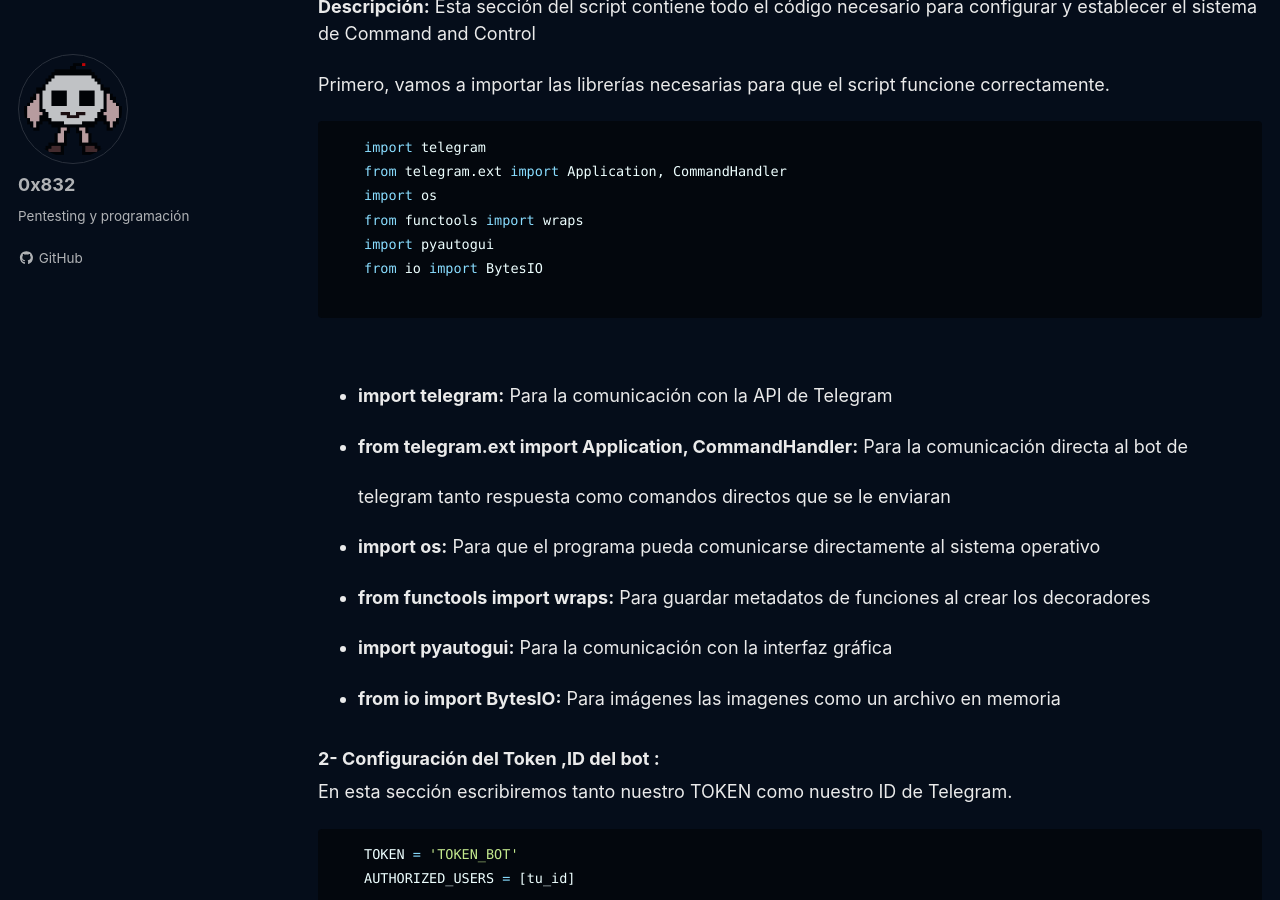
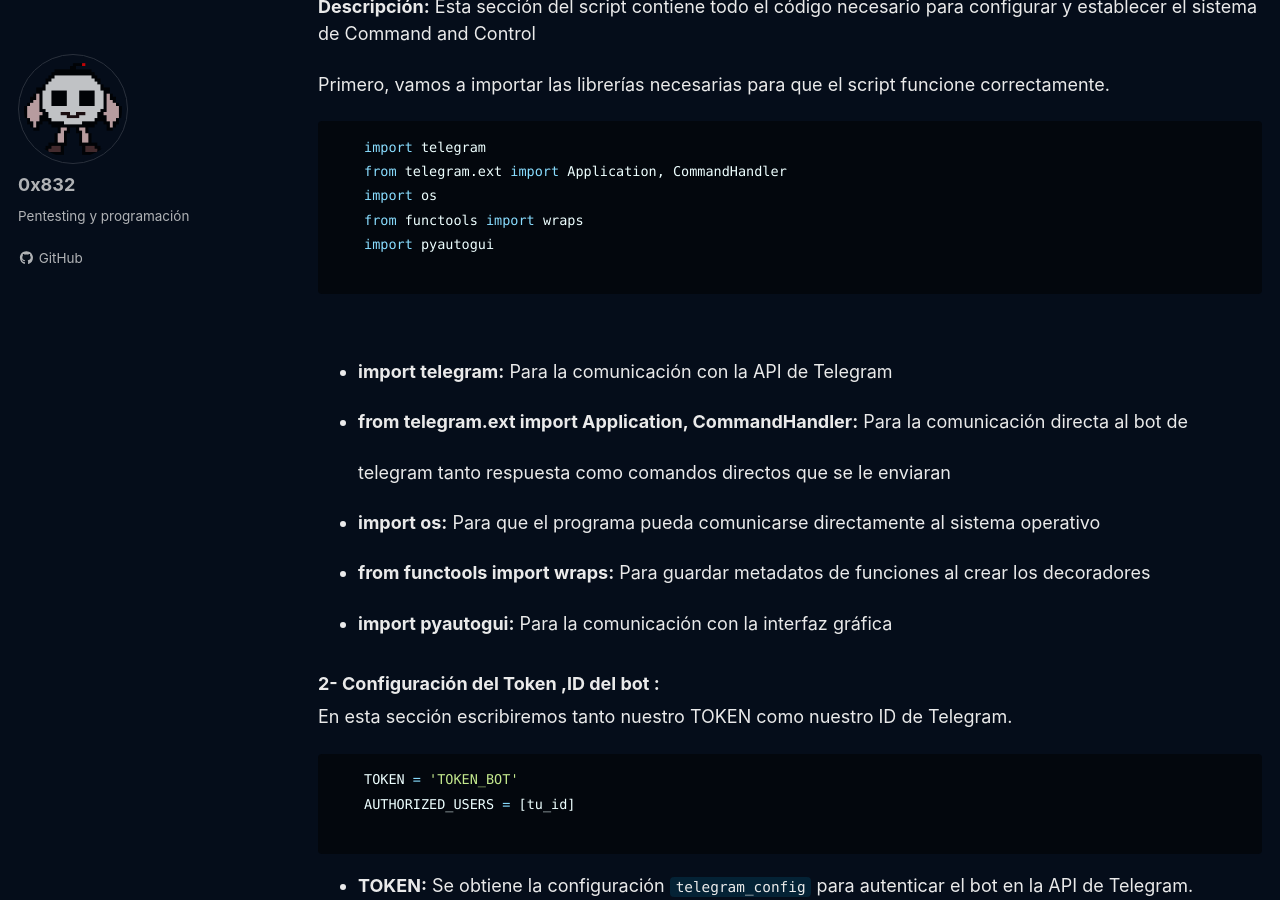
Before and after one commit to 0x832/0x832.github.io, a Jekyll site: the page built from _posts/2024-10-29-command-control.md, in a window 1280 px wide and 900 px high, scrolled down 1323 px. Built offline with Jekyll 4.4.1, drawn with Linux system fonts in a browser that asks for light colours; cached includes are drawn as plain includes; a script that is not in the unit is left out.

Commit message:
2024-10-29-command-control.md

````diff
--- a/_posts/2024-10-29-command-control.md
+++ b/_posts/2024-10-29-command-control.md
@@ -50,7 +50,6 @@ Hola a todos, hoy les presentaré un pequeño script en Python que desarrollé h
     import os
     from functools import wraps
     import pyautogui
-    from io import BytesIO
 
   ```
   <br>
@@ -66,9 +65,6 @@ Hola a todos, hoy les presentaré un pequeño script en Python que desarrollé h
   - **from functools import wraps:** Para guardar metadatos de funciones al crear los decoradores
 
   - **import pyautogui:** Para la comunicación con la interfaz gráfica
-
-  - **from io import BytesIO:** Para imágenes las imagenes como un archivo en memoria
-
 
 
 ### **2- Configuración del Token ,ID del bot :**
````
